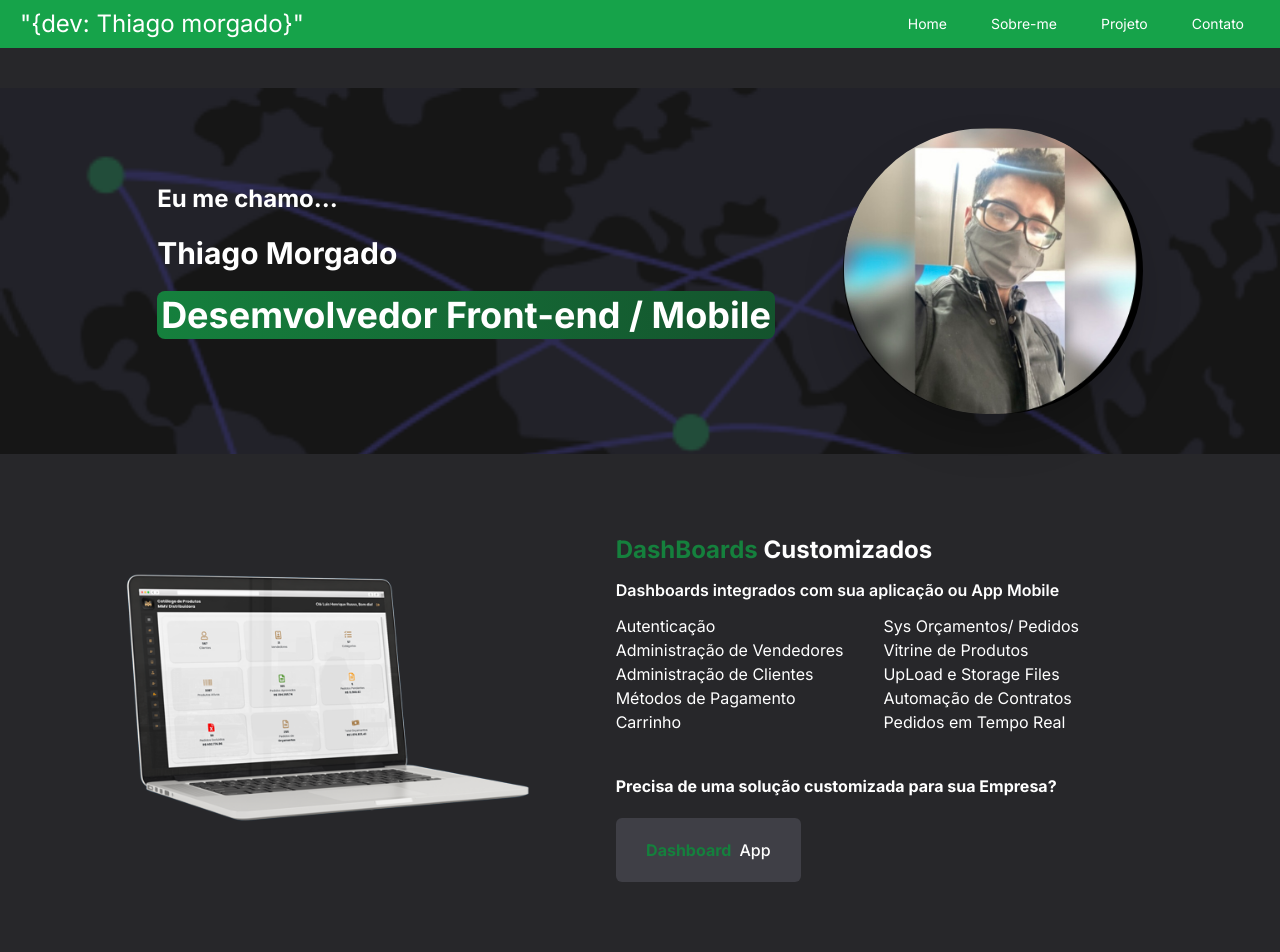
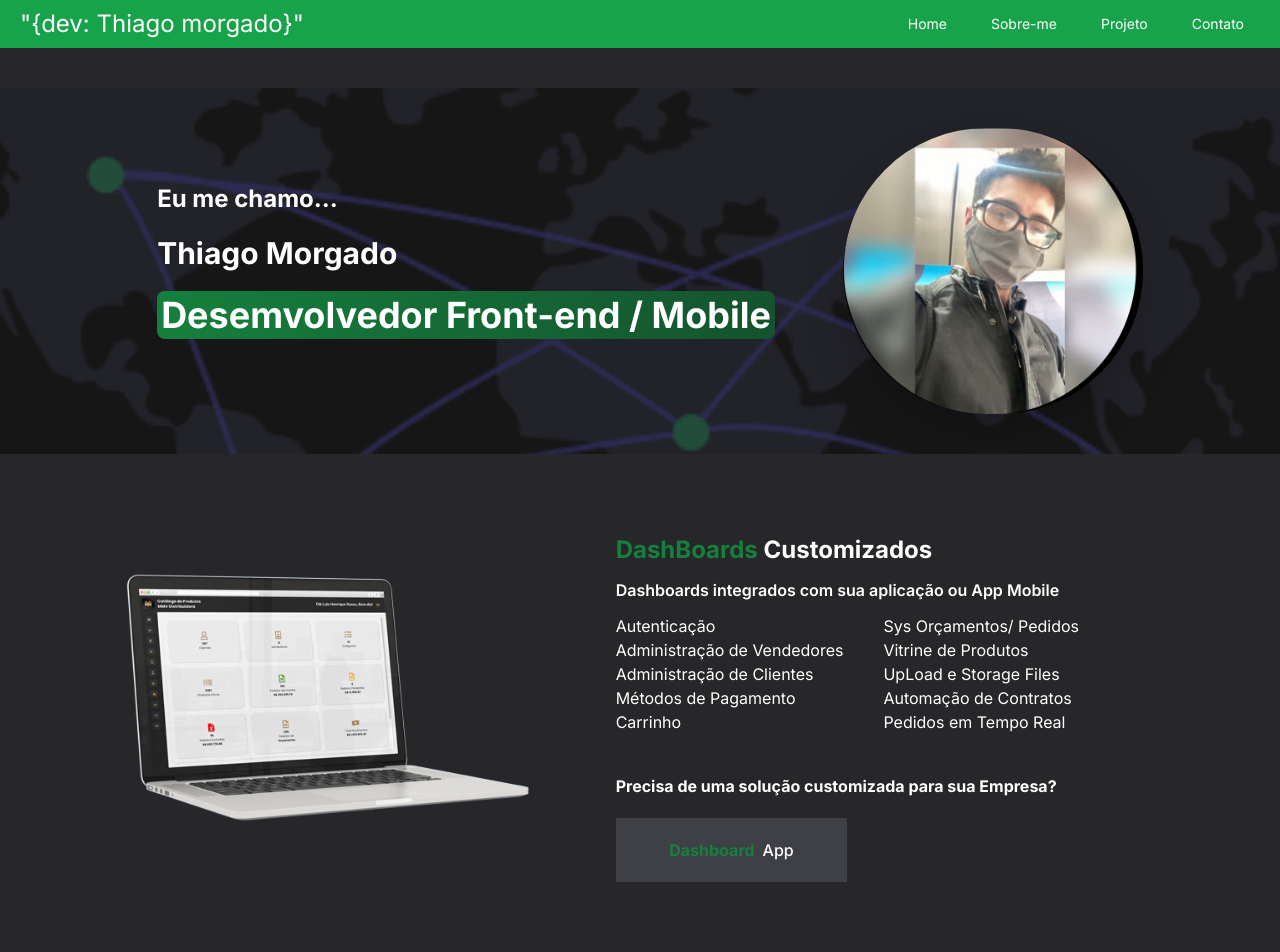
Before and after one commit to THIAGOMORGADO/landingPage_v_1, a Next.js app: page / in a window 1280 px wide. Shown: the top 952 px of the page. Built offline with nearby package versions, Linux system fonts and the light colour scheme.

Commit message:
refactor

```diff
--- a/src/app/page.tsx
+++ b/src/app/page.tsx
@@ -71,7 +71,7 @@ export default function Home() {
                 </div>
 
                 <p className="sm:mt-0 mt-5 text-1xl font-bold text-white">Precisa de uma solução customizada para sua Empresa?</p>
-                <a href="#" className="flex item-center justify-center gap-2  mt-5 border-green-500  p-5  bg-zinc-700 w-[40%] rounded-md">
+                <a href="#" className="flex item-center justify-center gap-2 mt-5  p-5  bg-zinc-700 w-[50%]">
                   <p className="text-green-700 font-bold">Dashboard </p>
                   <p className="text-white font-medium"> App</p>
                 </a>
```
